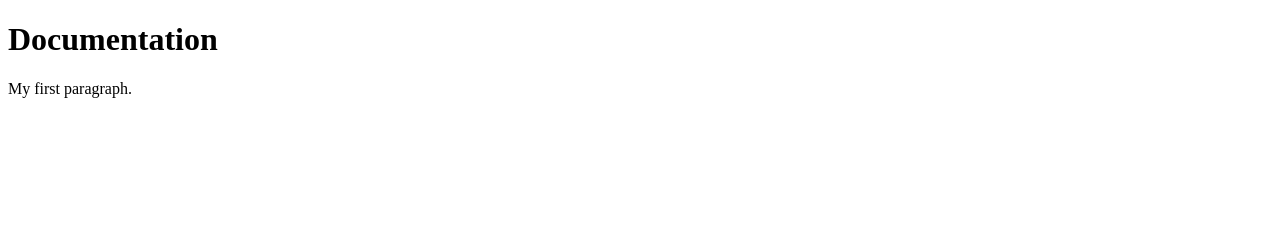
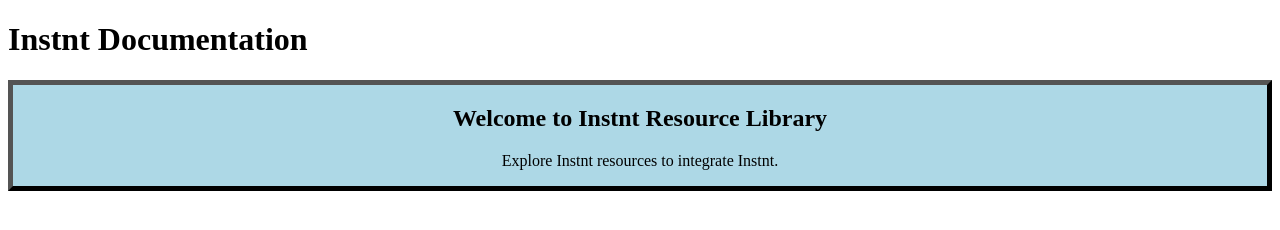
Before and after one commit to arati-1/Docs, a plain HTML site: page docs/index.html in a window 1280 px wide. Drawn offline with Linux system fonts and the light colour scheme.

Commit message:
Updating html
Adding div element

```diff
--- a/docs/index.html
+++ b/docs/index.html
@@ -1,10 +1,23 @@
 
 <!DOCTYPE html>
 <html>
+<head>
+<style>
+.myDiv {
+  border: 5px outset black;
+  background-color: lightblue;
+  text-align: center;
+}
+</style>
+</head>
 <body>
-<title> Instnt Documentation</title>
-<div> <h1>Documentation</h1>
-<p>My first paragraph.</p>    </div>
+
+<h1>Instnt Documentation</h1>
+
+<div class="myDiv">
+  <h2>Welcome to Instnt Resource Library</h2>
+  <p>Explore Instnt resources to integrate Instnt.</p>
+</div>
 
 
 </body>
```
